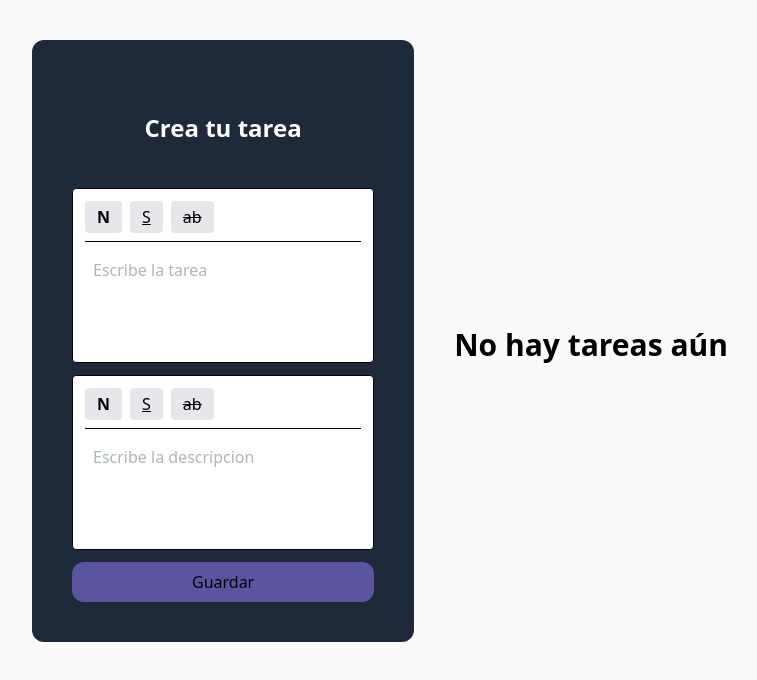
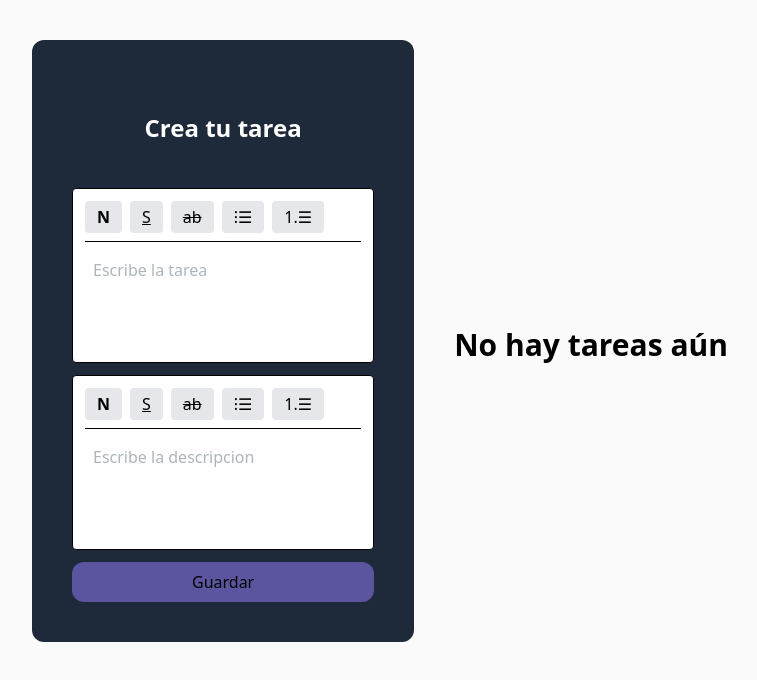
Before and after one commit to dgallego27/react-task-example, a React (Vite) app: page / in a window 1280 px wide. Shown: the top 680 px of the page, without its empty margins (8-765 px from the left). Built offline with nearby package versions, Linux system fonts and the light colour scheme.

Commit message:
Se agregaron viñetas

```diff
--- a/src/components/RichTextEditor.jsx
+++ b/src/components/RichTextEditor.jsx
@@ -10,9 +10,11 @@ function RichTextEditor({ value, onChange, placeholder = "Escribe algo..." }) {
   const editor = useEditor({
     extensions: [
       StarterKit.configure({
-        // Asegurarnos de no duplicar nada
         strike: true,
         bold: true,
+        bulletList: true,
+        orderedList: true,
+        listItem: true,
       }),
       Underline,
       Placeholder.configure({
@@ -89,10 +91,32 @@ function RichTextEditor({ value, onChange, placeholder = "Escribe algo..." }) {
         >
           <s>ab</s>
         </button>
+        <button
+          type="button"
+          onClick={() => editor.chain().focus().toggleBulletList().run()}
+          className={`px-3 py-1 rounded ${
+            editor.isActive("bulletList")
+              ? "border-2 border-[#5B55A0] bg-[#5b55a03c] text-[#5B55A0]"
+              : "bg-gray-200 text-black"
+          }`}
+        >
+          ⁝☰
+        </button>
+        <button
+          type="button"
+          onClick={() => editor.chain().focus().toggleOrderedList().run()}
+          className={`px-3 py-1 rounded ${
+            editor.isActive("orderedList")
+              ? "border-2 border-[#5B55A0] bg-[#5b55a03c] text-[#5B55A0]"
+              : "bg-gray-200 text-black"
+          }`}
+        >
+          1.☰
+        </button>
       </div>
 
       <div className="min-h-24">
-        <EditorContent editor={editor} />
+        <EditorContent editor={editor} className="task-rich-content" />
       </div>
     </div>
   );
--- a/src/components/TaskCard.jsx
+++ b/src/components/TaskCard.jsx
@@ -18,7 +18,6 @@ function TaskCard({ task }) {
   };
 
   const handleEdit = () => {
-    // Reset values when entering edit mode
     setTitle(task.title);
     setDescription(task.description);
     setIsEditing(true);
@@ -44,14 +43,14 @@ function TaskCard({ task }) {
         ) : (
           <>
             <h1
-              className="text-xl font-bold capitalize overflow-wrap-anywhere"
-              style={{ wordWrap: 'break-word', overflowWrap: 'break-word' }}
+              className="text-xl font-bold capitalize task-rich-content"
+              style={{ wordWrap: "break-word", overflowWrap: "break-word" }}
               dangerouslySetInnerHTML={{ __html: task.title }}
             />
 
-            <p
-              className="text-gray-400 text-sm mt-2"
-              style={{ wordWrap: 'break-word', overflowWrap: 'break-word' }}
+            <div
+              className="text-gray-400 text-sm mt-2 task-rich-content"
+              style={{ wordWrap: "break-word", overflowWrap: "break-word" }}
               dangerouslySetInnerHTML={{ __html: task.description }}
             />
           </>
--- a/src/index.css
+++ b/src/index.css
@@ -45,3 +45,23 @@ html, body, #root {
 .ProseMirror s {
   text-decoration: line-through;
 }
+
+/* Asegura listas visibles tanto en editor como en contenido renderizado */
+.ProseMirror ul,
+.task-rich-content ul {
+  list-style-type: disc;
+  padding-left: 1.25rem;
+  margin: 0.5rem 0;
+}
+
+.ProseMirror ol,
+.task-rich-content ol {
+  list-style-type: decimal;
+  padding-left: 1.25rem;
+  margin: 0.5rem 0;
+}
+
+.ProseMirror li,
+.task-rich-content li {
+  margin: 0.25rem 0;
+}
```
Also changed, not shown: src/App.css (+22 -0 lines).
